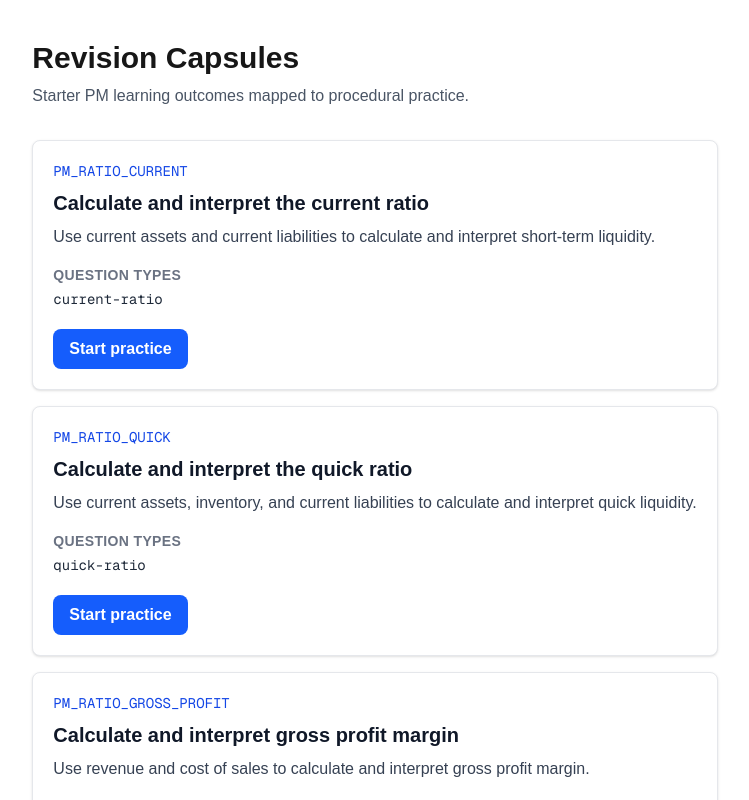
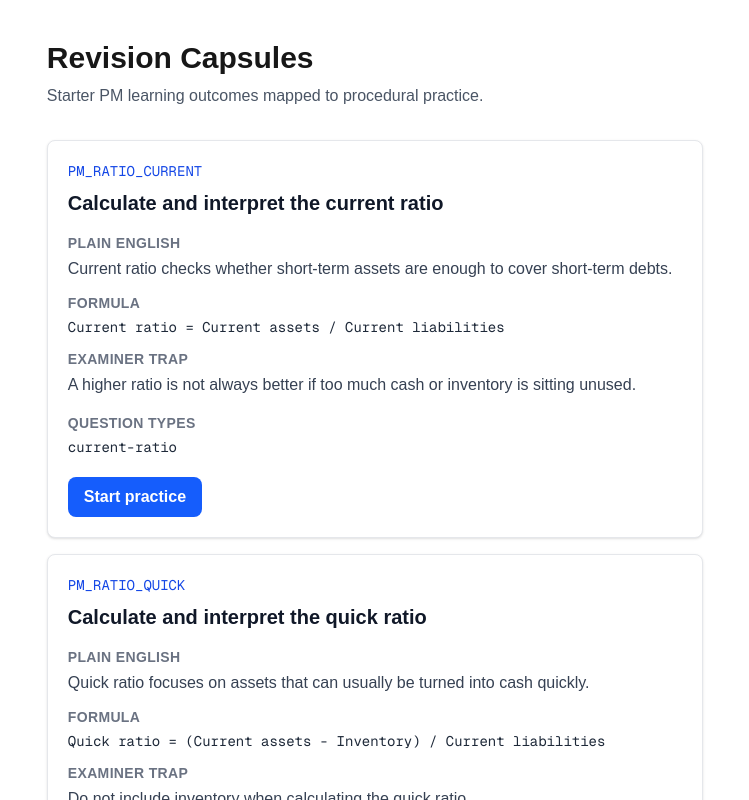
Before and after one commit to ahmedakhalil95-beep/edu-hub, a Next.js app: page /capsules in a window 1280 px wide. Shown: the top 800 px of the page, without its empty margins (265-1014 px from the left). Built offline with nearby package versions, Linux system fonts and the light colour scheme.

Commit message:
show revision capsule content

```diff
--- a/src/app/capsules/page.tsx
+++ b/src/app/capsules/page.tsx
@@ -22,7 +22,31 @@ export default function CapsulesPage() {
             <h2 className="text-xl font-semibold text-gray-900">
               {outcome.title}
             </h2>
-            <p className="mt-2 text-gray-700">{outcome.description}</p>
+
+            <div className="mt-4 grid gap-3">
+              <div>
+                <h3 className="mb-1 text-sm font-semibold uppercase tracking-wide text-gray-500">
+                  Plain English
+                </h3>
+                <p className="text-gray-700">{outcome.plainEnglish}</p>
+              </div>
+
+              <div>
+                <h3 className="mb-1 text-sm font-semibold uppercase tracking-wide text-gray-500">
+                  Formula
+                </h3>
+                <p className="font-mono text-sm text-gray-800">
+                  {outcome.formula}
+                </p>
+              </div>
+
+              <div>
+                <h3 className="mb-1 text-sm font-semibold uppercase tracking-wide text-gray-500">
+                  Examiner Trap
+                </h3>
+                <p className="text-gray-700">{outcome.examinerTrap}</p>
+              </div>
+            </div>
 
             <div className="mt-4">
               <h3 className="mb-1 text-sm font-semibold uppercase tracking-wide text-gray-500">
```
